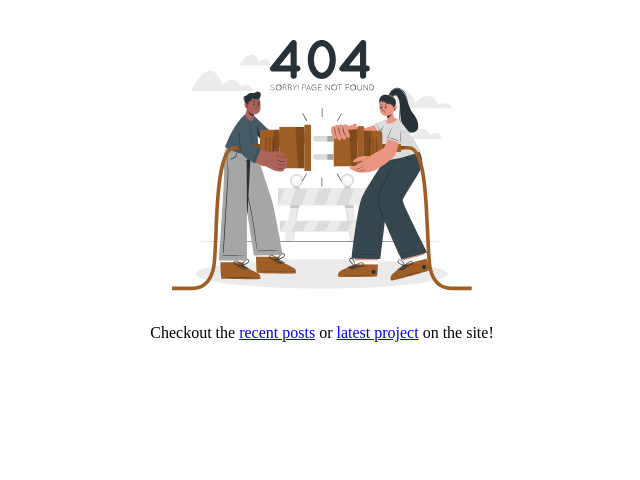
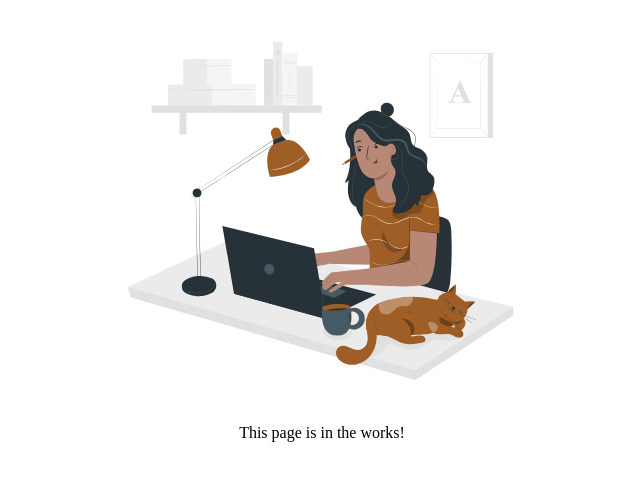
Before and after one commit to gathoni-k/tracing-code, a Next.js app: page /projects in a window 1280 px wide. Before the commit this address had no page. Shown: the top 480 px of the page, without its empty margins (318-958 px from the left). Built offline with nearby package versions, Linux system fonts and the light colour scheme; a web font is replaced by a local one.

Commit message:
Add projects page

```diff
--- /dev/null
+++ b/pages/projects.tsx
@@ -0,0 +1,11 @@
+import Image from "next/image"
+import Link from "next/link"
+import styles from "../styles/404.module.scss"
+export default function Projects() {
+  return (
+    <div className={styles.container}>
+        <Image src="/Freelancer.svg" alt="" width={400} height={400}/>
+        <p>This page is in the works!</p>
+    </div>
+  )
+}
```
Also changed, not shown: public/Freelancer.svg (added).
